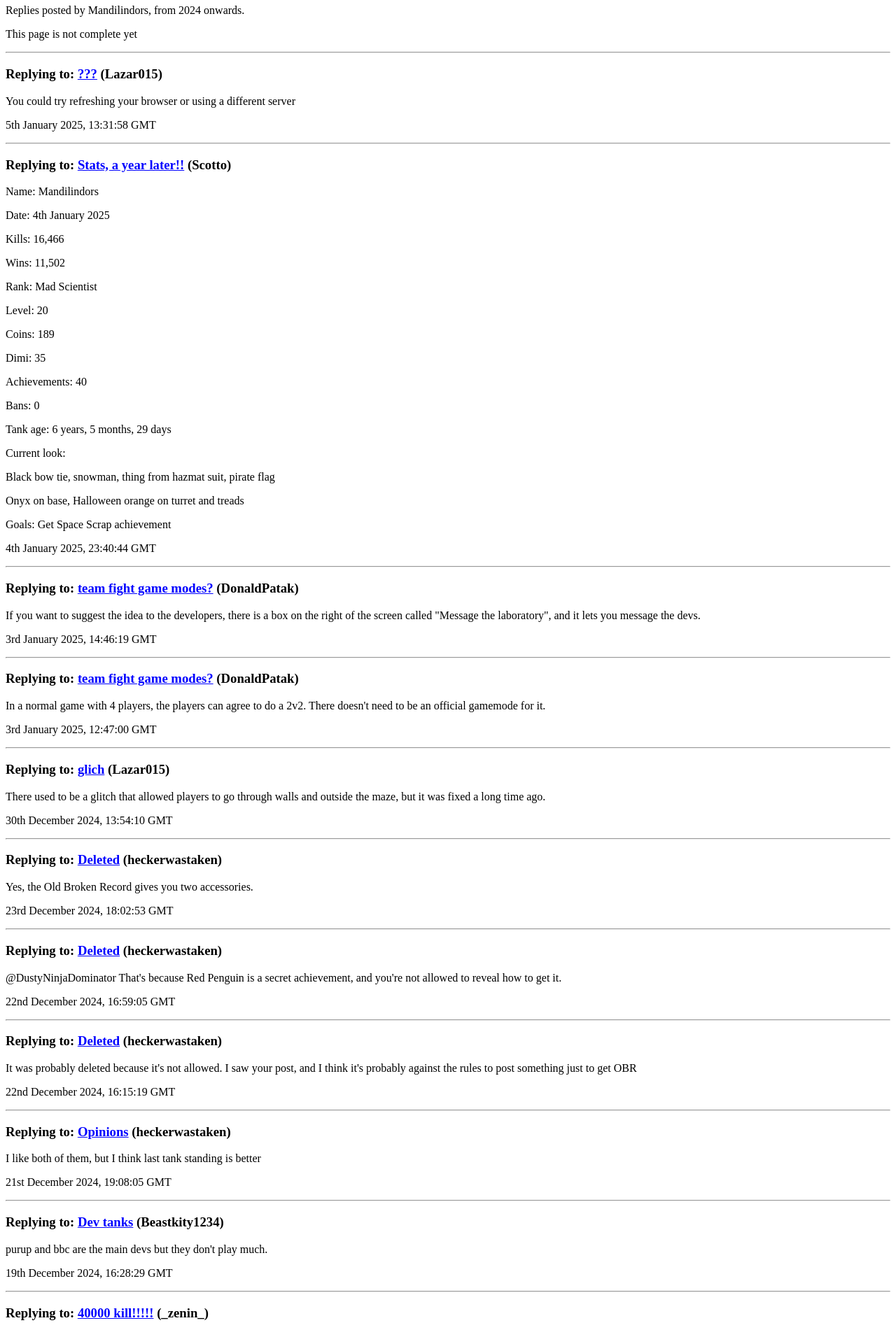
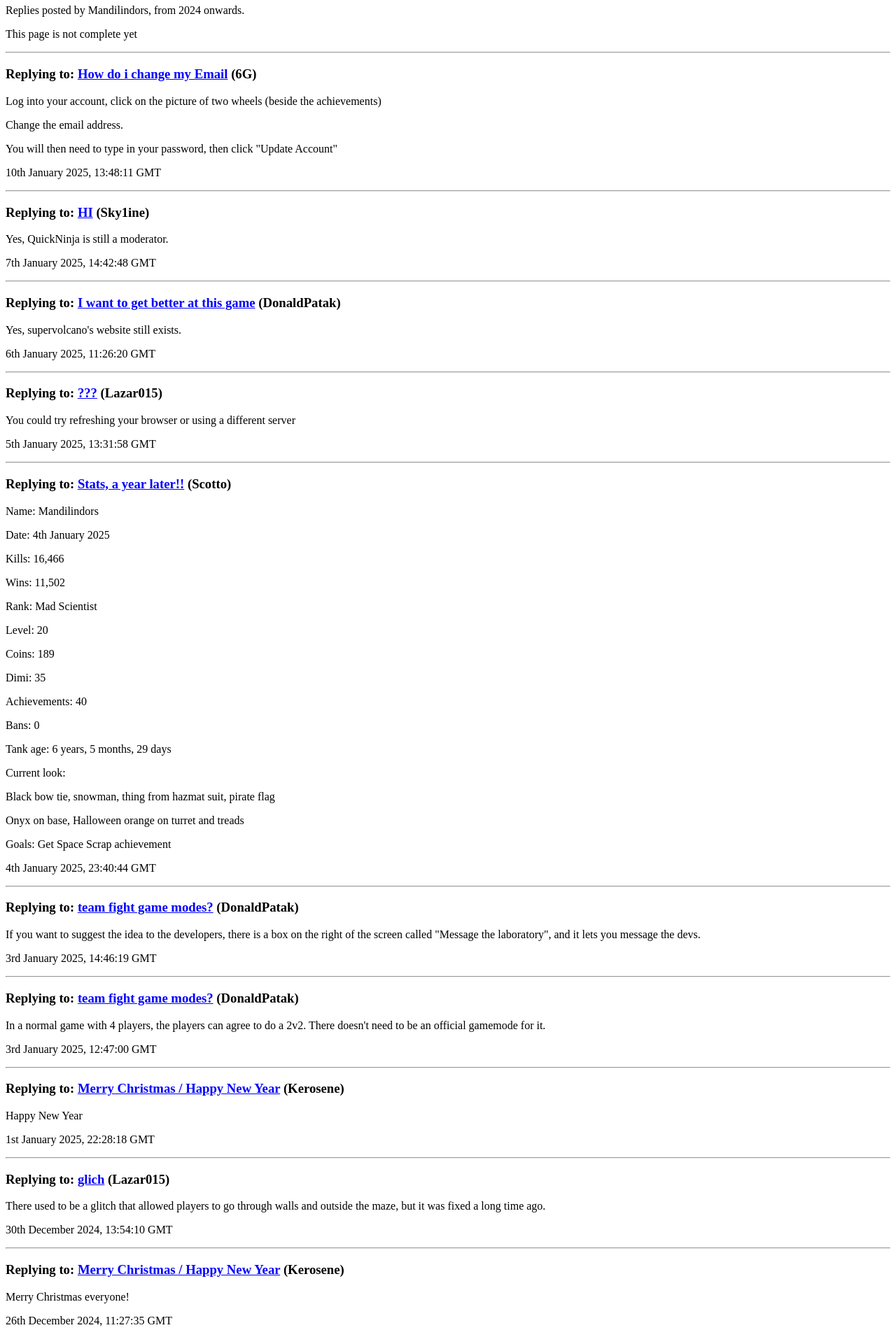
Before and after one commit to ttmand/mand-tt-replies, a plain HTML site: page index.html in a window 1280 px wide. Shown: the part 60-1961 px from the top of the page at 70% size. Drawn offline with Linux system fonts and the light colour scheme.

Commit message:
Update index.html

```diff
--- a/index.html
+++ b/index.html
@@ -33,6 +33,23 @@ a:active
    <h1>Mandilindors's Forum Replies - 2024 onwards</h1>
     <p>Replies posted by Mandilindors, from 2024 onwards.</p>
     <p>This page is not complete yet</p>
+    <hr>
+
+ <h3 class="t">Replying to: <a href="https://tanktrouble.com/forum?threadId=467999" target="_blank">How do i change my Email</a> (6G)</h3>
+    <p class="m">Log into your account, click on the picture of two wheels (beside the achievements)</p>
+<p class="m">Change the email address.</p>
+<p class="m">You will then need to type in your password, then click "Update Account"</p>
+    <p class="d">10th January 2025, 13:48:11 GMT</p>
+    <hr>
+
+<h3 class="t">Replying to: <a href="https://tanktrouble.com/forum?threadId=467966" target="_blank">HI</a> (Sky1ine)</h3>
+    <p class="m">Yes, QuickNinja is still a moderator.</p>
+    <p class="d">7th January 2025, 14:42:48 GMT</p>
+    <hr>
+
+    <h3 class="t">Replying to: <a href="https://tanktrouble.com/forum?threadId=467932" target="_blank">I want to get better at this game</a> (DonaldPatak)</h3>
+    <p class="m">Yes, supervolcano's website still exists.</p>
+    <p class="d">6th January 2025, 11:26:20 GMT</p>
     <hr>
 
 <h3 class="t">Replying to: <a href="https://tanktrouble.com/forum?threadId=467941" target="_blank">???</a> (Lazar015)</h3>
@@ -71,9 +88,19 @@ a:active
     <p class="d">3rd January 2025, 12:47:00 GMT</p>
     <hr>
 
+      <h3 class="t">Replying to: <a href="https://tanktrouble.com/forum?threadId=467775" target="_blank">Merry Christmas / Happy New Year</a> (Kerosene)</h3>
+    <p class="m">Happy New Year</p>
+    <p class="d">1st January 2025, 22:28:18 GMT</p>
+    <hr>
+
 <h3 class="t">Replying to: <a href="https://tanktrouble.com/forum?threadId=467888" target="_blank">glich</a> (Lazar015)</h3>
     <p class="m">There used to be a glitch that allowed players to go through walls and outside the maze, but it was fixed a long time ago.</p>
     <p class="d">30th December 2024, 13:54:10 GMT</p>
+    <hr>
+
+    <h3 class="t">Replying to: <a href="https://tanktrouble.com/forum?threadId=467775" target="_blank">Merry Christmas / Happy New Year</a> (Kerosene)</h3>
+    <p class="m">Merry Christmas everyone!</p>
+    <p class="d">26th December 2024, 11:27:35 GMT</p>
     <hr>
 
 <h3 class="t">Replying to: <a href="https://tanktrouble.com/forum?threadId=467819" target="_blank">Deleted</a> (heckerwastaken)</h3>
```
